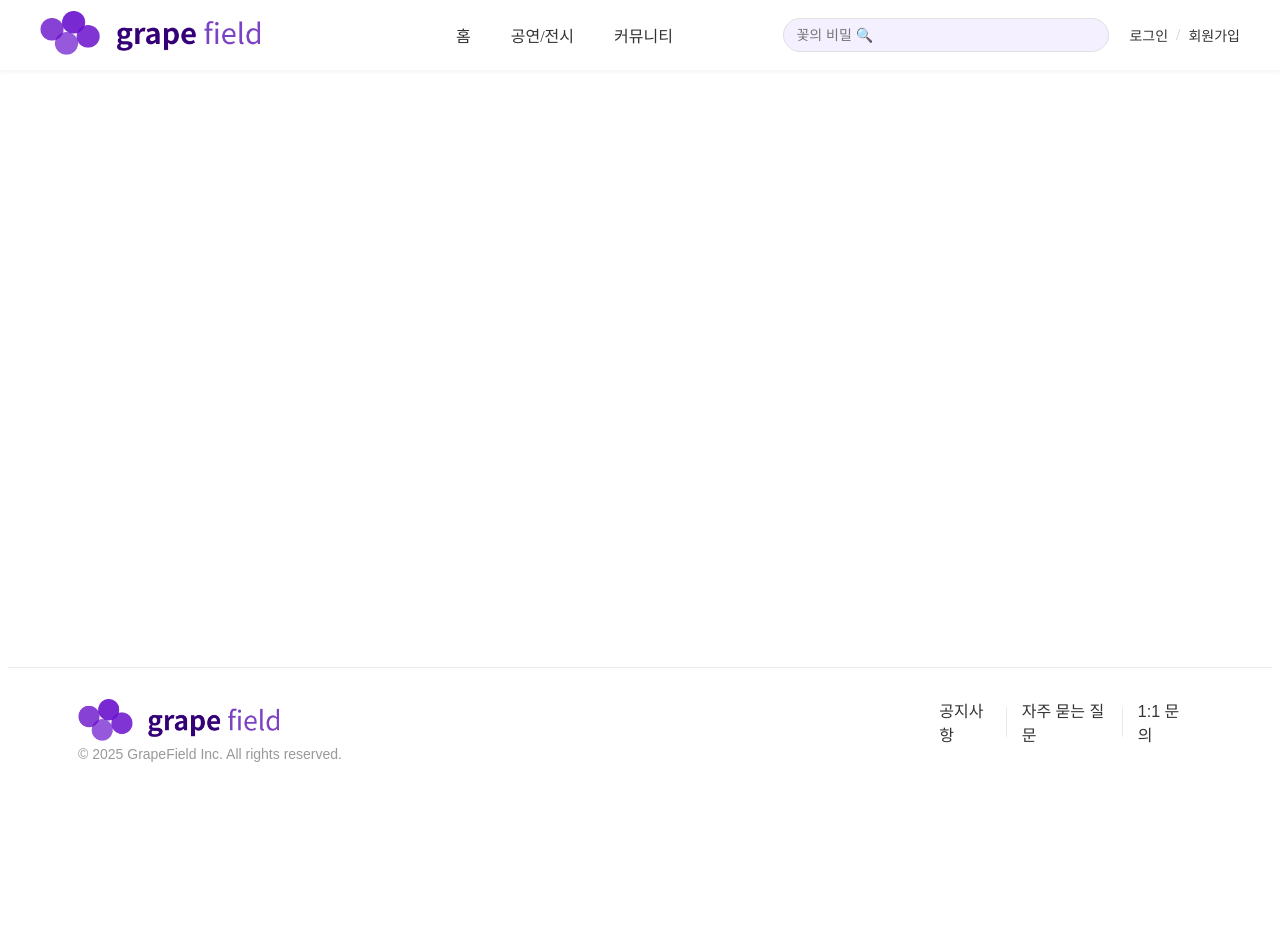
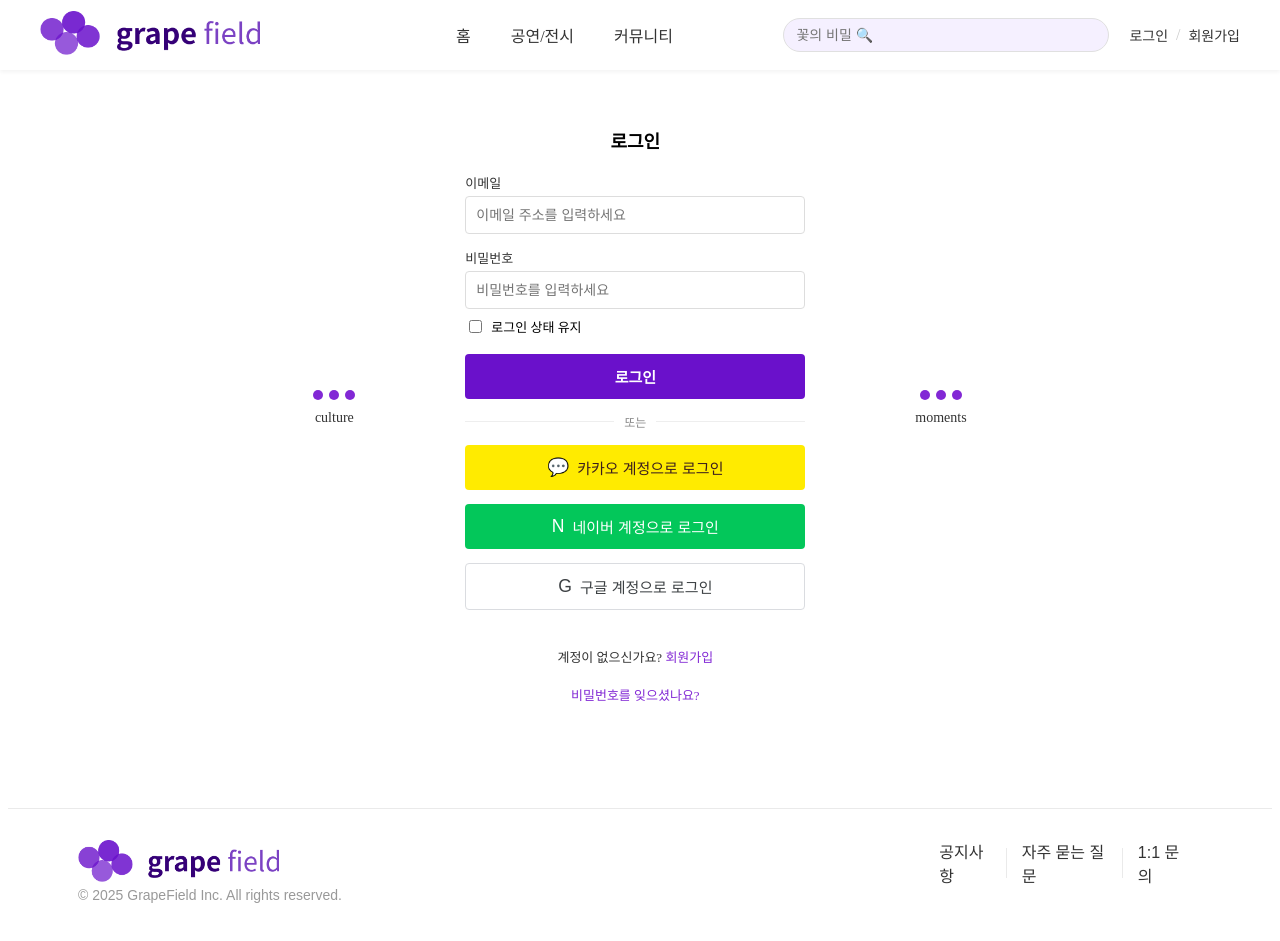
Before and after one commit to beyond-sw-camp/be12-fin-Catcher-GrapeField-FE, a Vue app: page /login in a window 1280 px wide. Before the commit the page ends 800 px from the top, so only its background shows below. Built offline with nearby package versions, Linux system fonts and the light colour scheme.

Commit message:
feat: 로그인 페이지 구현 (#8)

```diff
--- a/src/router/index.js
+++ b/src/router/index.js
@@ -1,9 +1,11 @@
 import { createWebHistory, createRouter } from "vue-router";
 
 import Main from "../../public/Main.vue";
+import Login from "../user/Login.vue";
 
 const routes = [
     {path: "/", component: Main},
+    {path: "/login", name: 'Login', component: Login},
 ]
 
 const router = createRouter({
--- /dev/null
+++ b/src/stores/user.js
@@ -0,0 +1,17 @@
+import { defineStore } from 'pinia'
+
+export const useUserStore = defineStore('user', {
+  state: () => ({
+    user: null
+  }),
+  actions: {
+    async login(email, password) {
+      // 백엔드 연동해야 함! (현재는 mock)
+      if (email === 'test@test.com' && password === '1234') {
+        this.user = { email }
+        return true
+      }
+      return false
+    }
+  }
+})
--- /dev/null
+++ b/src/user/Login.vue
@@ -0,0 +1,255 @@
+<template>
+  <div class="login-wrapper">
+    <div class="side-block">
+      <div class="dot-group">
+        <div class="dot"></div>
+        <div class="dot"></div>
+        <div class="dot"></div>
+      </div>
+      <div class="side-label">culture</div>
+    </div>
+
+    <div class="login-box">
+      <h2 class="title">로그인</h2>
+      <div class="input-group">
+        <label for="email">이메일</label>
+        <input id="email" type="email" placeholder="이메일 주소를 입력하세요" v-model="email" />
+      </div>
+      <div class="input-group">
+        <label for="password">비밀번호</label>
+        <input id="password" type="password" placeholder="비밀번호를 입력하세요" v-model="password" />
+      </div>
+      <div class="checkbox-wrapper">
+        <input type="checkbox" id="remember" v-model="remember" />
+        <label for="remember">로그인 상태 유지</label>
+      </div>
+      <button class="login-btn" @click="login">로그인</button>
+
+      <div class="divider-wrapper">
+        <div class="divider-line"></div>
+        <div class="divider-text">또는</div>
+        <div class="divider-line"></div>
+      </div>
+
+      <!-- 소셜 로그인 버튼들 -->
+      <button class="social-btn kakao"  @click="kakaoLogin">
+        <span class="icon">💬</span>
+        카카오 계정으로 로그인
+      </button>
+
+      <button class="social-btn naver"  @click="naverLogin">
+        <span class="icon">N</span>
+        네이버 계정으로 로그인
+      </button>
+
+      <button class="social-btn google"  @click="googleLogin">
+        <span class="icon">G</span>
+        구글 계정으로 로그인
+      </button>
+
+      <div class="bottom-links">
+        <p>계정이 없으신가요? <router-link to="/signup">회원가입</router-link></p>
+        <router-link to="/forgot-password">비밀번호를 잊으셨나요?</router-link>
+      </div>
+    </div>
+
+    <div class="side-block">
+      <div class="dot-group">
+        <div class="dot"></div>
+        <div class="dot"></div>
+        <div class="dot"></div>
+      </div>
+      <div class="side-label">moments</div>
+    </div>
+  </div>
+</template>
+
+<script setup>
+import { ref } from 'vue'
+import { useRouter } from 'vue-router'
+import { useUserStore } from '../stores/user'
+
+const email = ref('')
+const password = ref('')
+const remember = ref(false)
+
+const router = useRouter()
+const userStore = useUserStore()
+
+const login = async () => {
+  const success = await userStore.login({ email: email.value, password: password.value })
+  if (success) router.push('/')
+  else alert('로그인 실패. 이메일이나 비밀번호를 확인해주세요.')
+}
+
+const kakaoLogin = () => {
+  alert('카카오 로그인 준비 중입니다.')
+}
+
+const naverLogin = () => {
+  alert('네이버 로그인 준비 중입니다.')
+}
+
+const googleLogin = () => {
+  alert('구글 로그인 준비 중입니다.')
+}
+
+</script>
+
+<style scoped>
+.login-wrapper {
+  display: flex;
+  align-items: center;
+  justify-content: center;
+  gap: 5rem;
+  height: 100vh;
+  background-color: #fff;
+}
+
+.side-block {
+  display: flex;
+  flex-direction: column;
+  align-items: center;
+  gap: 0.625rem;
+}
+
+.dot-group {
+  display: flex;
+  gap: 0.375rem;
+}
+
+.dot {
+  width: 0.625rem;
+  height: 0.625rem;
+  background-color: #8228d5;
+  border-radius: 50%;
+}
+
+.side-label {
+  font-size: 0.875rem;
+  color: #333;
+  font-weight: 400;
+}
+
+.login-box {
+  background-color: #fff;
+  border-radius: 0.5rem;
+  padding: 2.5rem 1.875rem;
+  width: 21.25rem;
+  display: flex;
+  flex-direction: column;
+  align-items: stretch;
+  gap: 0.875rem;
+}
+
+.title {
+  font-size: 1.125rem;
+  font-weight: 600;
+  text-align: center;
+  margin-bottom: 0.375rem;
+}
+
+.input-group {
+  display: flex;
+  flex-direction: column;
+  text-align: left;
+}
+
+.input-group label {
+  font-size: 0.8125rem;
+  color: #333;
+  margin-bottom: 0.25rem;
+}
+
+.input-group input {
+  padding: 0.625rem;
+  font-size: 0.875rem;
+  border: 1px solid #ddd;
+  border-radius: 0.25rem;
+}
+
+.checkbox-wrapper {
+  display: flex;
+  align-items: center;
+  font-size: 0.8125rem;
+  gap: 0.375rem;
+  margin-top: -0.375rem;
+}
+
+.login-btn {
+  margin-top: 0.25rem;
+  padding: 0.75rem;
+  background-color: #6A11CB;
+  color: white;
+  border: none;
+  border-radius: 0.25rem;
+  font-weight: bold;
+  font-size: 0.9375rem;
+  cursor: pointer;
+}
+
+.divider-wrapper {
+  display: flex;
+  align-items: center;
+  gap: 0.625rem;
+  justify-content: center;
+  font-size: 0.75rem;
+  color: #888;
+}
+
+.divider-line {
+  flex: 1;
+  height: 0.0625rem;
+  background-color: #eee;
+}
+
+.social-btn {
+  display: flex;
+  align-items: center;
+  justify-content: center;
+  gap: 0.5rem;
+  padding: 0.75rem;
+  font-size: 0.9375rem;
+  font-weight: 500;
+  border: none;
+  border-radius: 0.25rem;
+  cursor: pointer;
+  width: 100%;
+}
+
+.kakao {
+  background-color: #ffeb00;
+  color: #3c1e1e;
+}
+
+.naver {
+  background-color: #03c75a;
+  color: #ffffff;
+}
+
+.google {
+  background-color: #ffffff;
+  color: #3c4043;
+  border: 1px solid #dadce0;
+}
+
+.icon {
+  font-size: 1.1rem;
+}
+
+.bottom-links {
+  margin-top: 0.625rem;
+  text-align: center;
+  font-size: 0.8125rem;
+  color: #333;
+  display: flex;
+  flex-direction: column;
+  gap: 0.375rem;
+}
+
+.bottom-links a {
+  color: #8228d5;
+  text-decoration: none;
+  font-weight: 500;
+}
+</style>
```
Also changed, not shown: src/user/Longin.vue (deleted, +0 -8 lines).
